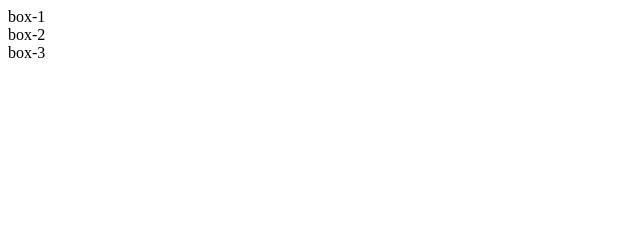
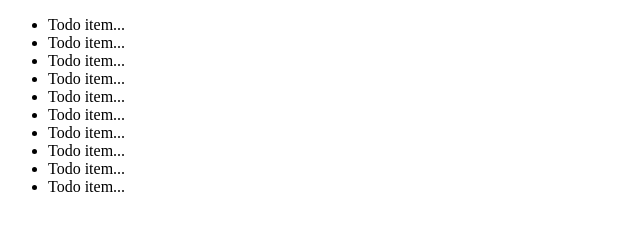
Before and after one commit to Headliner770/frendly-frontend-js, a plain HTML site: page index.html in a window 1280 px wide. Shown: the whole page, without its empty margins (0-640 px from the left). Drawn offline with Linux system fonts and the light colour scheme.

Commit message:
События

```diff
--- a/index.html
+++ b/index.html
@@ -11,7 +11,7 @@
 
 <body>
 
-    <div class="box-1">
+    <!-- <div class="box-1">
         box-1
         <div class="box-2">
             box-2
@@ -19,6 +19,21 @@
                 box-3
             </div>
         </div>
+    </div> -->
+
+    <div class="todo">
+        <ul class="todo__list">
+            <li class="todo__item">Todo item...</li>
+            <li class="todo__item">Todo item...</li>
+            <li class="todo__item">Todo item...</li>
+            <li class="todo__item">Todo item...</li>
+            <li class="todo__item">Todo item...</li>
+            <li class="todo__item">Todo item...</li>
+            <li class="todo__item">Todo item...</li>
+            <li class="todo__item">Todo item...</li>
+            <li class="todo__item">Todo item...</li>
+            <li class="todo__item">Todo item...</li>
+        </ul>
     </div>
 
     <!-- Можно оставить только основной файл (script.js), который и будет управлять запуском всех модулей. Важно оставить атрибут type="module" -->
--- a/script2.js
+++ b/script2.js
@@ -691,7 +691,7 @@
 //  31  // DOM манипуляции: создание элем, вставка, перемещение, удал и клон
 
 // html
-  /* <body>
+/* <body>
   <div class="box">
     Текст
     <p class="paragraph-1">Первый параграф</p>
@@ -863,3 +863,13 @@
 //   console.log("Клик по box-3");
 // }); // Выдаст Клик по бокс-2, -3, -1
 // // где true отрабатывает в первую очередь
+
+//  33  // События: делегирование, поведение по умолчанию, генерация собственных событий
+
+const todoItemElements = document.querySelectorAll(".todo__item"); // найдем все элементы item и запишим в переменную
+// с помощью метода forEach проитерируемся по коллекции todoItemElements. На каждой итерации у нас есть доступ к конкретному дом-элем todoItem
+todoItemElements.forEach((todoItemElement) => {
+  todoItemElement.addEventListener("click", () => {
+    todoItemElement.classList.add("is-complited");
+  }); // добавляем обработчик событий клика
+});
```
